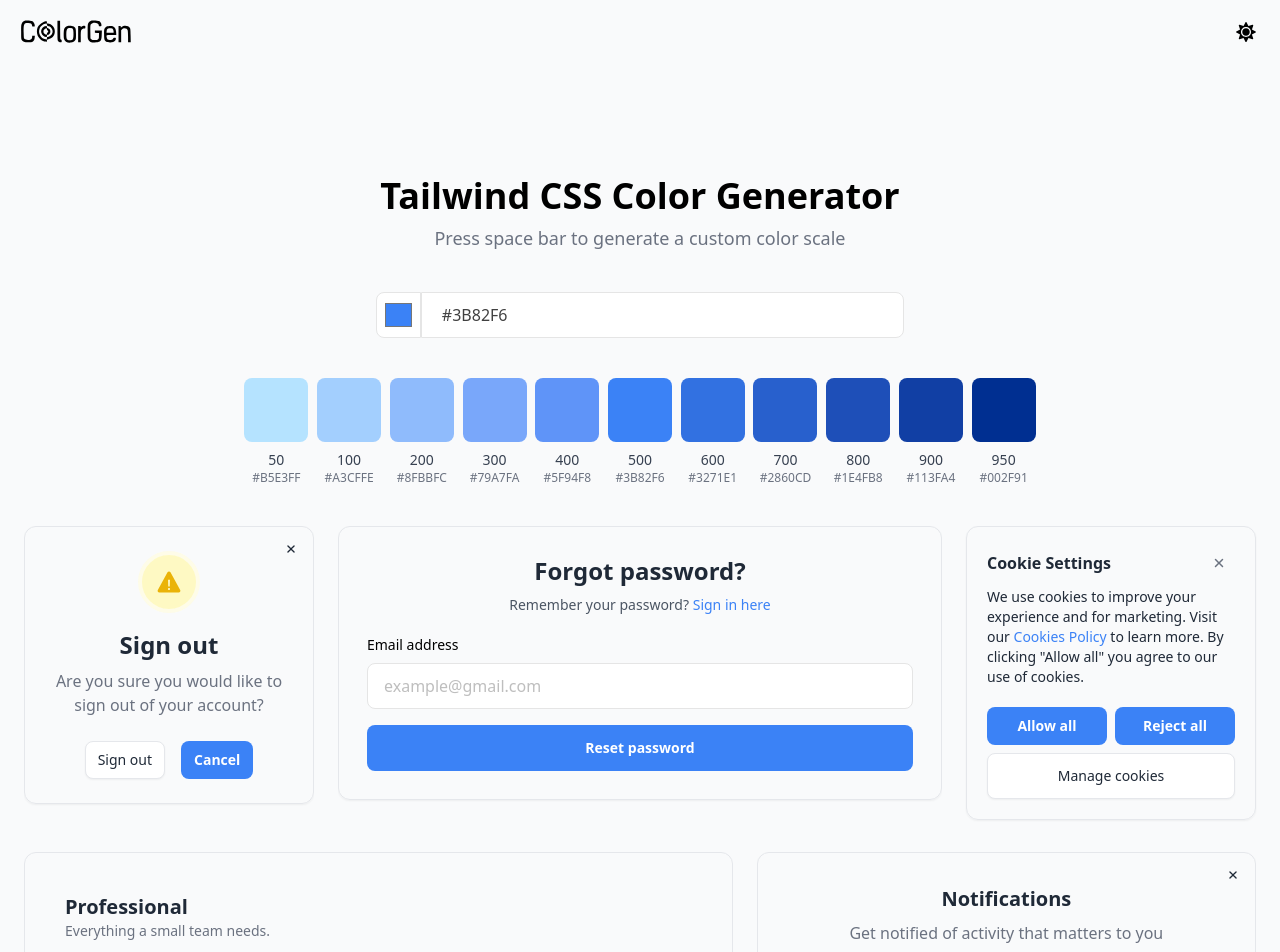
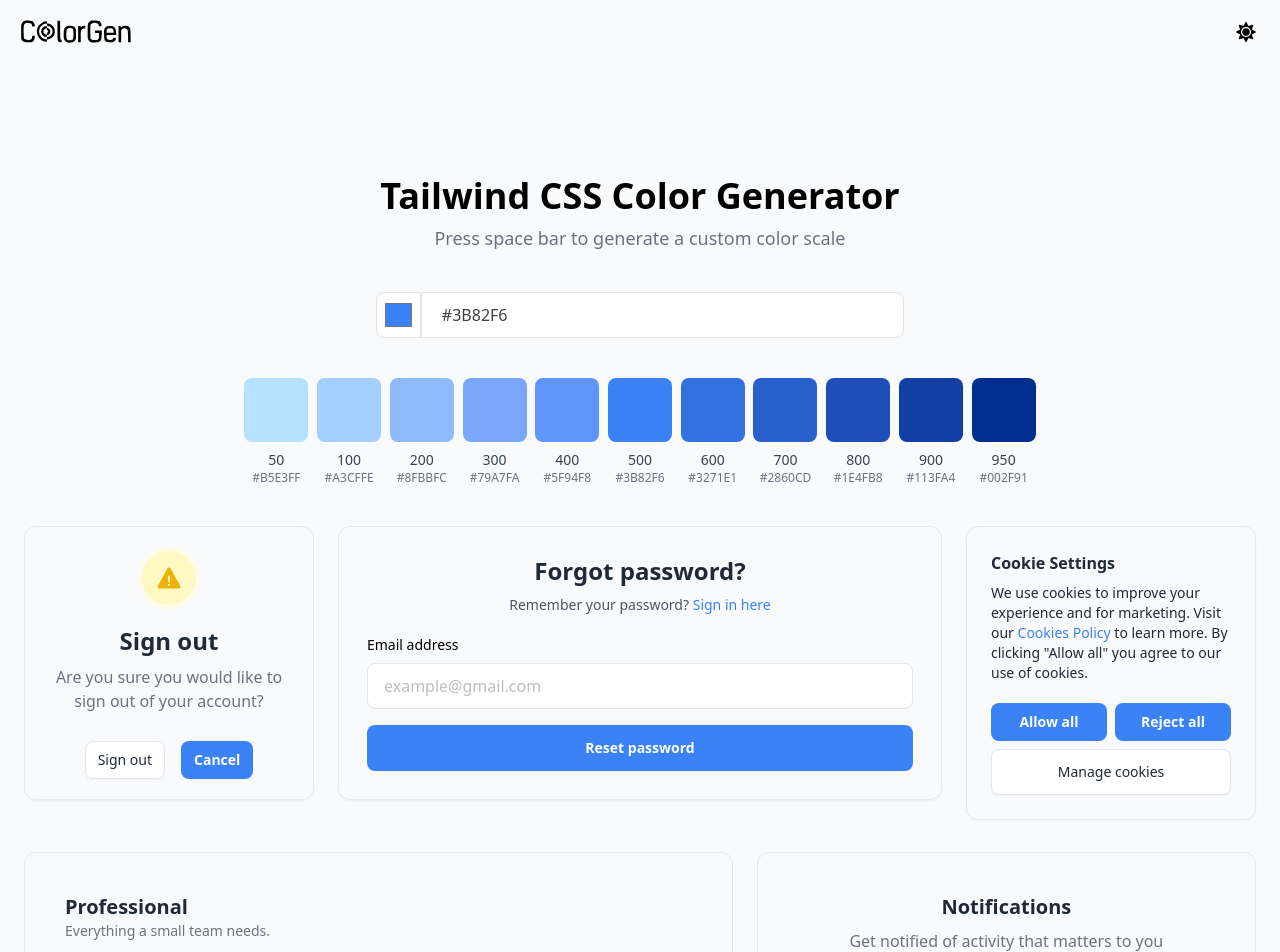
Before and after one commit to kavindu-mane/Color-Gen, a React (Vite) app: page / in a window 1280 px wide. Shown: the top 952 px of the page. Built offline with nearby package versions, Linux system fonts and the light colour scheme; the HTML template or start-up script is replaced by a standard one.

Commit message:
Remove close icon

```diff
--- a/src/components/cards/Cookie.jsx
+++ b/src/components/cards/Cookie.jsx
@@ -1,21 +1,14 @@
-import {IoClose} from "react-icons/io5";
 import PropTypes from "prop-types";
 
 export const Cookie = ({ color }) => {
   return (
     <>
       <div className="w-full mx-auto">
-        <div className="p-5 border border-gray-200 rounded-xl shadow-sm dark:border-neutral-800">
+        <div className="p-6 border border-gray-200 rounded-xl shadow-sm dark:border-neutral-800">
           <div className="flex justify-between items-center gap-x-5 sm:gap-x-10">
             <h2 className="font-semibold text-gray-800 dark:text-white">
               Cookie Settings
             </h2>
-            <button
-              type="button"
-              className="inline-flex rounded-full p-2 text-gray-500 hover:bg-white focus:outline-none focus:ring-2 focus:ring-offset-2 focus:ring-offset-gray-50 focus:ring-gray-600 dark:hover:bg-neutral-800 dark:text-neutral-300"
-            >
-              <IoClose />
-            </button>
           </div>
           <p className="mt-2 text-sm text-gray-800 dark:text-neutral-200">
             We use cookies to improve your experience and for marketing. Visit
--- a/src/components/cards/SignOut.jsx
+++ b/src/components/cards/SignOut.jsx
@@ -1,5 +1,4 @@
 import PropTypes from "prop-types";
-import {IoClose} from "react-icons/io5";
 import {IoIosWarning} from "react-icons/io";
 
 export const SignOut = ({ color }) => {
@@ -8,16 +7,7 @@ export const SignOut = ({ color }) => {
       <div className="size-full overflow-x-hidden overflow-y-auto">
         <div className="w-full sm:mx-auto">
           <div className="relative flex flex-col bg-transparent border border-gray-200 rounded-xl shadow-sm dark:border-neutral-800">
-            <div className="absolute top-2 end-2">
-              <button
-                type="button"
-                className="flex justify-center items-center size-7 text-sm font-semibold rounded-lg border border-transparent text-gray-800 hover:bg-gray-100 disabled:opacity-50 disabled:pointer-events-none dark:text-white dark:border-transparent dark:hover:bg-neutral-700"
-              >
-                <IoClose />
-              </button>
-            </div>
-
-            <div className="p-4 sm:p-6 text-center overflow-y-auto">
+            <div className="p-4 sm:p-5 text-center overflow-y-auto">
               <span className="mb-4 inline-flex justify-center items-center size-[62px] rounded-full border-4 border-yellow-50 bg-yellow-100 text-yellow-500 dark:bg-yellow-700 dark:border-yellow-600 dark:text-yellow-100">
                 <IoIosWarning className="size-7" />
               </span>
@@ -29,7 +19,7 @@ export const SignOut = ({ color }) => {
                 Are you sure you would like to sign out of your account?
               </p>
 
-              <div className="mt-6 flex justify-center gap-x-4">
+              <div className="mt-7 flex justify-center gap-x-4">
                 <a
                   className="py-2 px-3 inline-flex items-center gap-x-2 text-sm font-medium rounded-lg border border-gray-200 bg-white text-gray-800 shadow-sm hover:bg-gray-50 disabled:opacity-50 disabled:pointer-events-none dark:bg-neutral-900 dark:border-neutral-800 dark:text-white dark:hover:bg-neutral-800"
                   href="#"
--- a/src/components/cards/SwitchNotification.jsx
+++ b/src/components/cards/SwitchNotification.jsx
@@ -1,4 +1,3 @@
-import {IoClose} from "react-icons/io5";
 import PropTypes from "prop-types";
 import {useState} from "react";
 import {FaRegBell} from "react-icons/fa";
@@ -12,17 +11,7 @@ export const SwitchNotification = ({ color }) => {
       <div className="overflow-x-hidden overflow-y-auto">
         <div className="w-full mx-auto">
           <div className="relative flex flex-col bg-transparent border shadow-sm rounded-xl overflow-hidden dark:border-neutral-800">
-            <div className="absolute top-2 end-2">
-              <button
-                type="button"
-                className="flex justify-center items-center size-7 text-sm font-semibold rounded-lg border border-transparent text-gray-800 hover:bg-gray-100 disabled:opacity-50 disabled:pointer-events-none dark:text-white dark:border-transparent dark:hover:bg-neutral-700"
-              >
-                <span className="sr-only">Close</span>
-                <IoClose />
-              </button>
-            </div>
-
-            <div className="p-8 overflow-y-auto">
+            <div className="p-8 py-10 overflow-y-auto">
               <div className="mb-6 text-center">
                 <h3 className="mb-2 text-xl font-bold text-gray-800 dark:text-neutral-200">
                   Notifications
```
